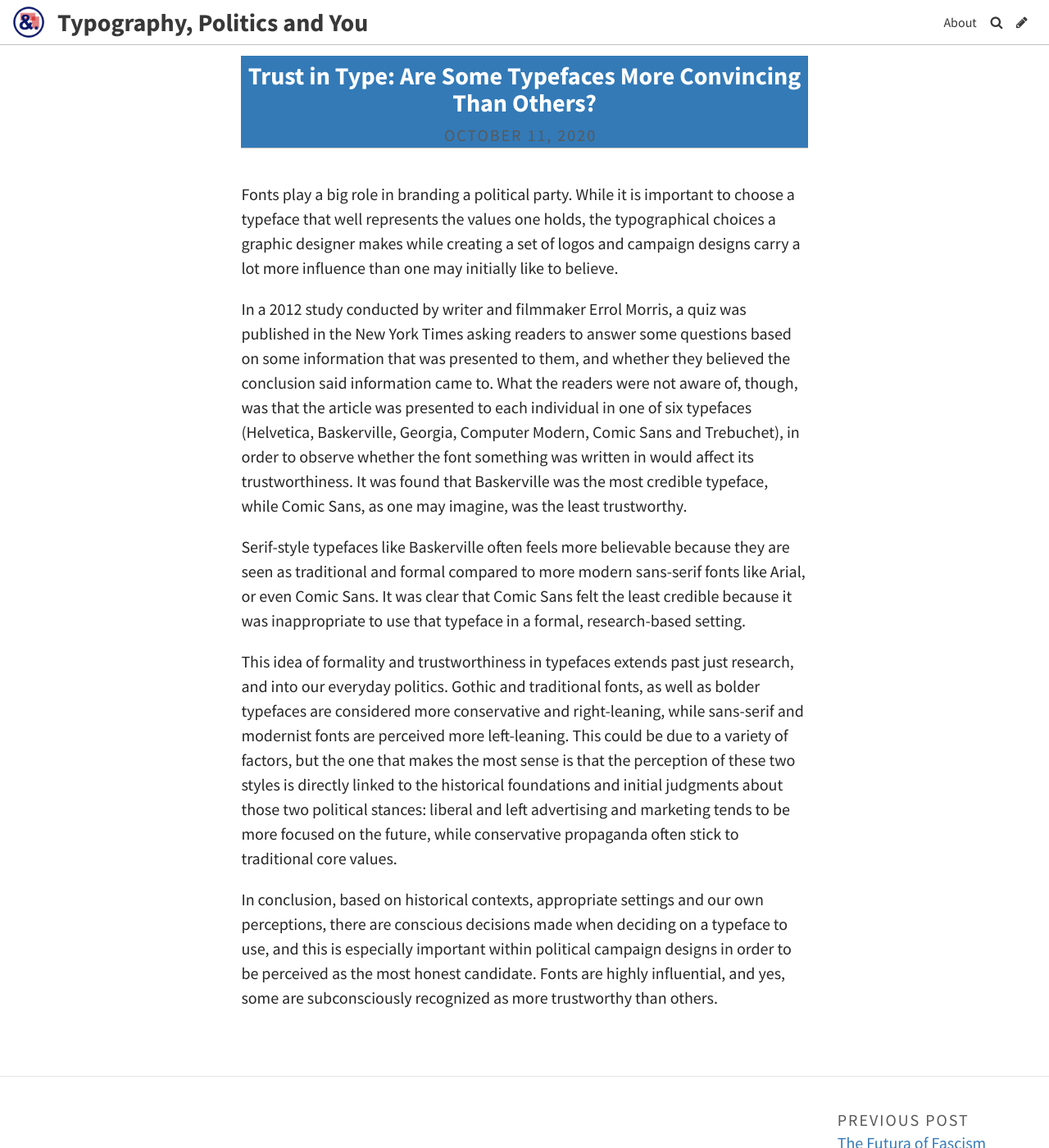
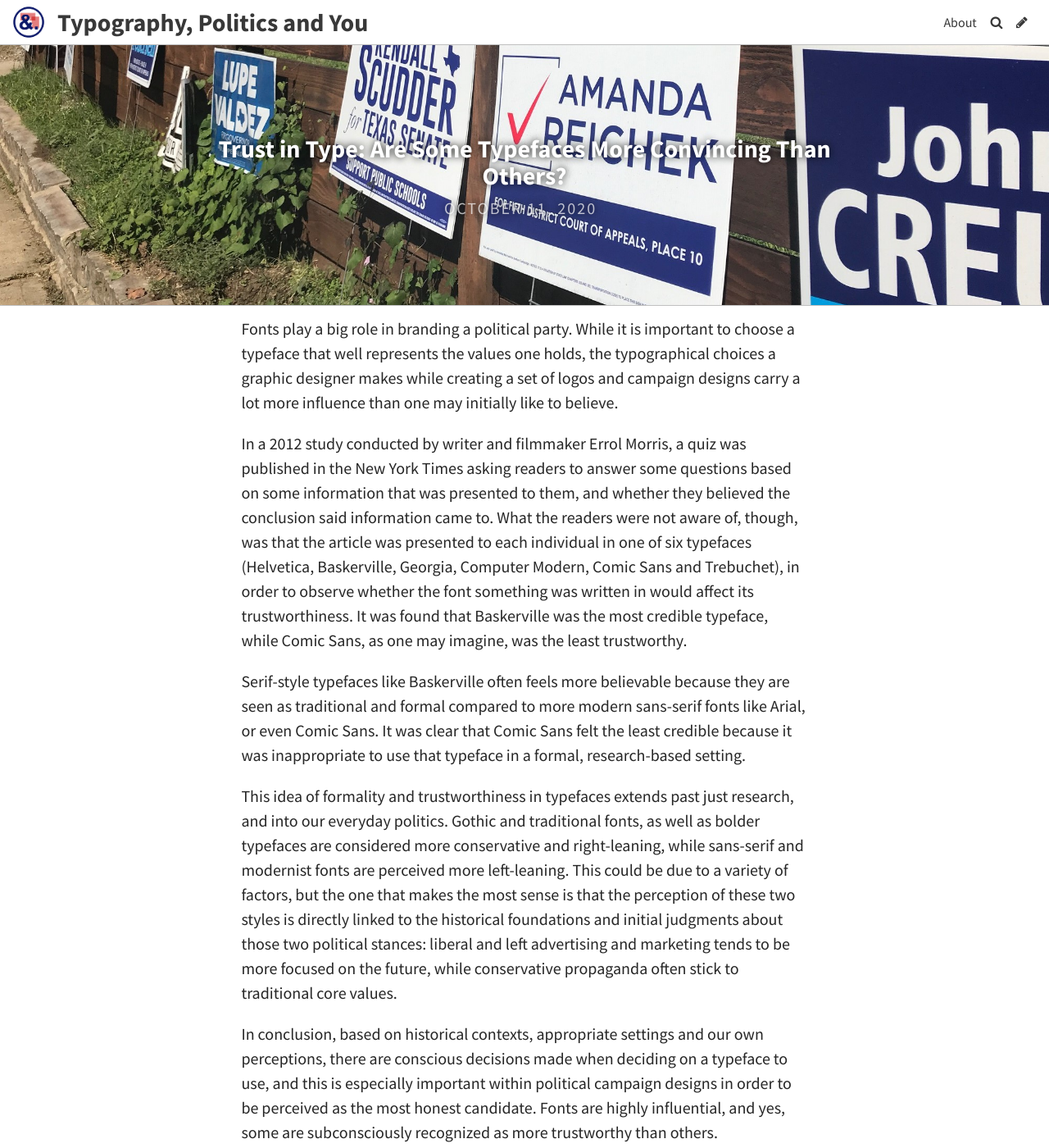
Before and after one commit to ellahorrell/brookesblog, a Jekyll site: the page built from _posts/2020-10-11-trust-in-type-are-some-typefaces-more-convincing-than-others.md, in a window 1280 px wide and 1400 px high. Shown: the whole window at 82% size. Built offline with Jekyll 4.4.1, drawn with Linux system fonts in a browser that asks for light colours; some web fonts are replaced.

Commit message:
Update Post “2020-10-11-trust-in-type-are-some-typefaces-more-convincing-than-others”

```diff
--- a/_posts/2020-10-11-trust-in-type-are-some-typefaces-more-convincing-than-others.md
+++ b/_posts/2020-10-11-trust-in-type-are-some-typefaces-more-convincing-than-others.md
@@ -2,6 +2,7 @@
 layout: post
 title: "Trust in Type: Are Some Typefaces More Convincing Than Others?"
 date: 2020-10-11T19:52:20.325Z
+header_feature_image: ../uploads/img_5091.jpg
 comments: true
 ---
 Fonts play a big role in branding a political party. While it is important to choose a typeface that well represents the values one holds, the typographical choices a graphic designer makes while creating a set of logos and campaign designs carry a lot more influence than one may initially like to believe.
```
Also changed, not shown: uploads/img_5091.jpg (added).
